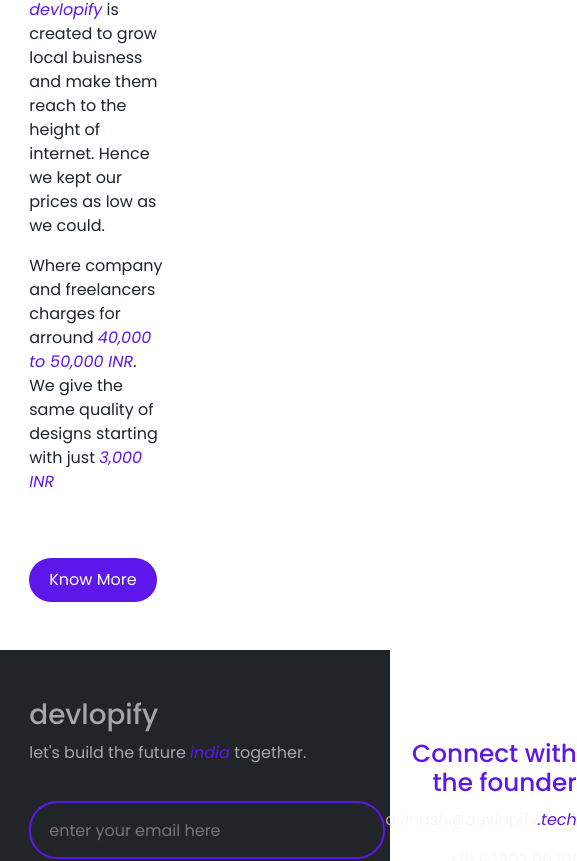
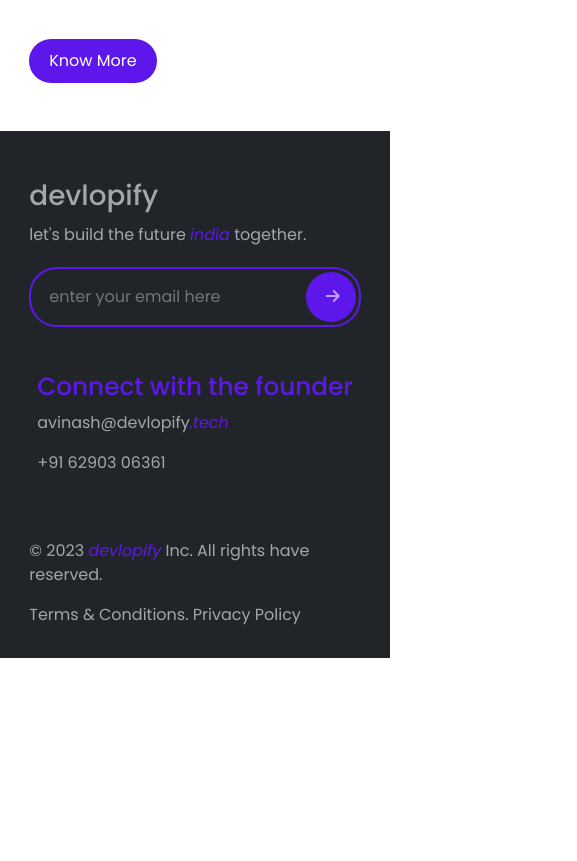
Before and after one commit to tier3guy/devlopify, a React (Create React App) app: page / in a window 390 px wide. Shown: the part 2739-3600 px from the top of the page, 577 px wide, since content can reach past the window. After the commit the page ends 3397 px from the top, so only its background shows below. Built offline with nearby package versions, Linux system fonts and the light colour scheme.

Commit message:
responsive ness

```diff
--- a/src/components/Footer/index.css
+++ b/src/components/Footer/index.css
@@ -7,26 +7,59 @@
 footer > div > p{
     margin-top: 10px;
 }
-footer > div > input {
+.send-mail{
+    width: 25vw;
+    margin: 20px 0px;
+    height: 60px;
+    position: relative;
+}
+.send-mail > input {
+    width: 100%;
+    position: absolute;
+    left: 0;
+    height: 100%;
     background: transparent;
     font-size: 16px;
     color: var(--fade);
     border: 2px solid var(--purple);
     border-radius: 28px;
     padding: 12px 18px;
-    margin: 20px 0px;
-    height: 58px;
 }
 .send{
+    position: absolute;
+    right: 10px;
     width: 50px;
     height: 50px;
     border-radius: 25px;
     position: relative;
-    right: 55px;
+    left: calc(100% - 55px);
+    top: 5px;
 }
+
 .footer-down{
     padding-bottom: 15px;
 }
 .connect-the-founder{
     text-align: right;
 }
+
+@media only screen and (max-width: 600px) {
+    footer{
+        flex-direction: column;
+        align-items: flex-start;
+    }
+    .send-mail {
+        width: 85vw;
+    }
+    .send-mail > input {
+        width: 100%;
+    }
+    .connect-the-founder{
+        text-align: left;
+        margin-top: 25px;
+    }
+    .footer-down{
+        align-items: flex-start;
+        flex-direction: column;
+    }
+}
--- a/src/components/Footer/index.js
+++ b/src/components/Footer/index.js
@@ -8,10 +8,12 @@
                     <div>
                         <h1 className='c-white'>devlopify</h1>
                         <p className='c-white'>let's build the future <i>india</i> together.</p>
-                        <input placeholder='enter your email here'/>
-                        <button className='btn-primary send'>
-                            <i class="fa-solid fa-arrow-right c-white"></i>
-                        </button>
+                        <div className='send-mail'>
+                            <input placeholder='enter your email here'/>
+                            <button className='btn-primary send'>
+                                <i class="fa-solid fa-arrow-right c-white"></i>
+                            </button>
+                        </div>
                     </div>
                     <div className='connect-the-founder'>
                         <h2 className='c-purple'>Connect with the founder</h2>
--- a/src/components/Pricing/index.css
+++ b/src/components/Pricing/index.css
@@ -11,3 +11,9 @@
     height: 90vh;
     object-fit: cover;
 }
+
+@media only screen and (max-width: 600px) {
+    .pricing > .txt-wrapper{
+        width: 100%;
+    }
+}
```
